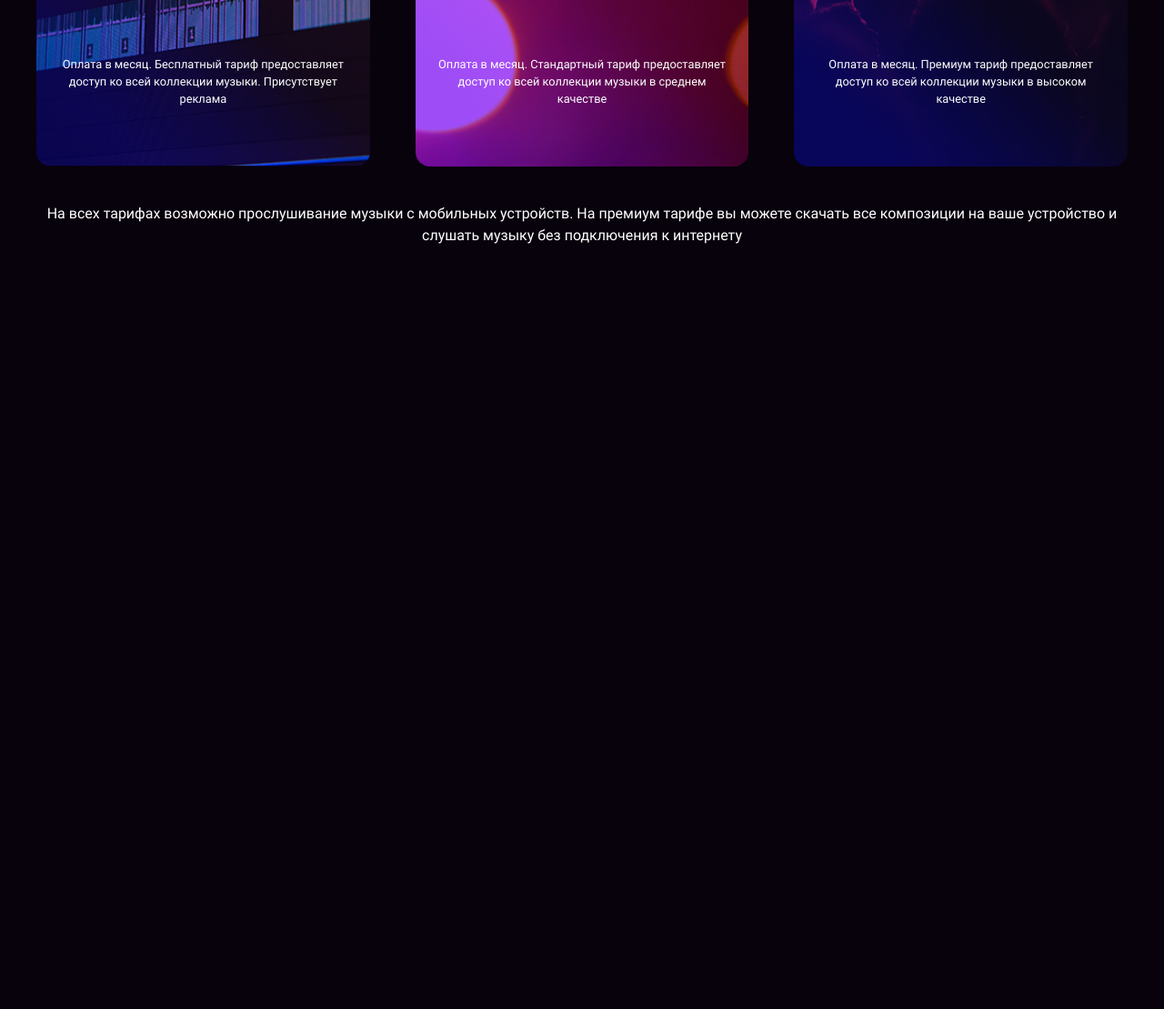
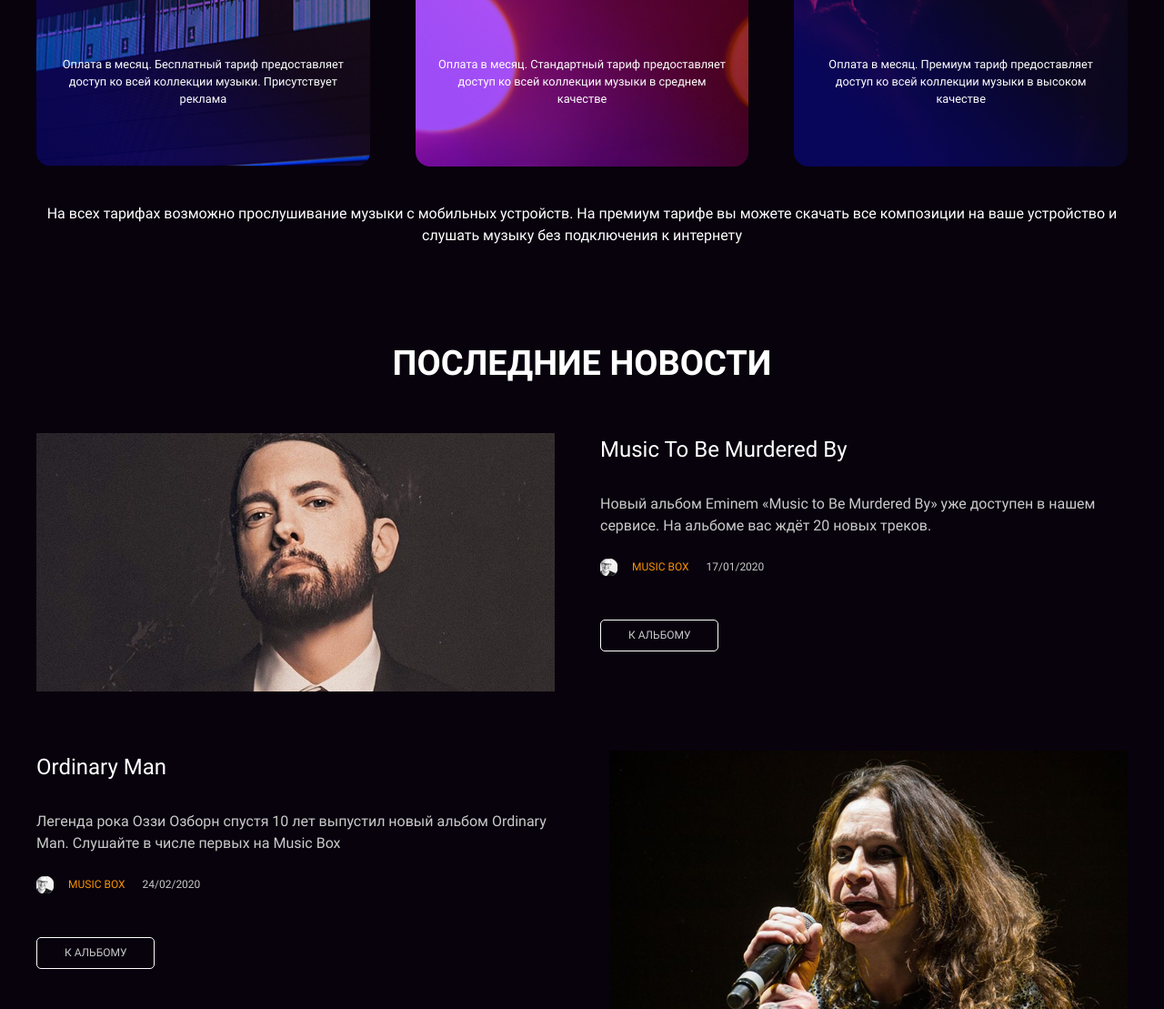
Before and after one commit to Dayana-mak/layout-designer-project-56, a website: page src/index.html in a window 1280 px wide. Shown: the part 1387-2496 px from the top of the page at 91% size. Before the commit the page ends 1658 px from the top, so only its background shows below. Drawn offline with Linux system fonts and the light colour scheme.

Commit message:
add page-news

```diff
--- a/src/index.html
+++ b/src/index.html
@@ -71,6 +71,39 @@
         <p class="pricing-container-footer">На всех тарифах возможно прослушивание музыки с мобильных устройств. На премиум тарифе вы можете скачать все композиции на ваше устройство и слушать музыку без подключения к интернету</p>
       </div>
     </section>
+    <section class="section-news">
+      <div class="container news-container" id="page-news">
+        <h2>Последние новости</h2>
+        <div class="news-item">
+          <img src="./images/artists/Music to Be Murdered By.png" alt="Eminem photo">
+          <div class="news-body">
+            <h3>Music to Be Murdered By</h3>
+            <p class="news-description">Новый альбом Eminem «Music to Be Murdered By» уже доступен в нашем сервисе. На альбоме вас ждёт 20 новых треков.</p>
+            <div class="news-footer">
+              <div class="news-author">
+                <span class="news-author-name">Music box</span>
+                <span class="news-author-date">17/01/2020</span>
+              </div>
+              <button href="#" class="button button-transparent button-news">К альбому</button>
+            </div>
+          </div>
+        </div>
+        <div class="news-item flex-row-reverse">
+          <img src="./images/artists/Ordinary Man.png" alt="Ozzy ozborn">
+          <div class="news-body">
+            <h3>Ordinary Man</h3>
+            <p class="news-description">Легенда рока Оззи Озборн спустя 10 лет выпустил новый альбом Ordinary Man. Слушайте в числе первых на Music Box</p>
+            <div class="news-footer">
+              <div class="news-author">
+                <span class="news-author-name">Music box</span>
+                <span class="news-author-date">24/02/2020</span>
+              </div>
+              <button href="#" class="button button-transparent button-news">К альбому</button>
+            </div>
+          </div>
+        </div>
+      </div>
+    </section>
   </main>
 </body>
 </html>
--- a/src/scss/app.scss
+++ b/src/scss/app.scss
@@ -2,4 +2,5 @@
 @import "general.scss";
 @import "header.scss";
 @import "section-description.scss";
-@import "section-pricing.scss"
+@import "section-pricing.scss";
+@import "section-news.scss";
--- a/src/scss/general.scss
+++ b/src/scss/general.scss
@@ -49,7 +49,7 @@ h3 {
 .container {
   max-width: 1200px;
   margin: 0 auto;
-  padding: 0 20px;
+  padding: 100px 20px 0 20px;
 }
 
 .link {
@@ -87,7 +87,7 @@ h3 {
   .container {
     box-sizing: border-box;
     width: 100%;
-    padding: 0 20px;
+    padding: 100px 20px 0 20px;
   }
 
 }
--- a/src/scss/header.scss
+++ b/src/scss/header.scss
@@ -8,6 +8,7 @@
   flex-wrap: wrap;
   align-items: center;
   font-size: 11px;
+  padding-top: 0;
 }
 
 .menu {
--- /dev/null
+++ b/src/scss/section-news.scss
@@ -0,0 +1,70 @@
+.news-container {
+  h2 {
+    margin-bottom: 48px;
+  }
+}
+
+.news-item {
+  display: flex;
+  gap: 50px;
+
+  &:not(:last-child) {
+    margin-bottom: 65px;
+  }
+}
+
+.news-body {
+  h3 {
+    margin-bottom: 30px;
+    text-align: left;
+    text-transform: capitalize;
+  }
+
+  .news-description {
+    margin-bottom: 24px;
+    color: $text-color;
+}
+}
+
+.news-author {
+  margin-bottom: 48px;
+  position: relative;
+  font-size: 12px;
+  line-height: 1.6;
+
+  &-name {
+    margin: 0 16px 0 35px;
+    text-transform: uppercase;
+    color: $orange;
+
+    &::before {
+      content: "";
+      background: url("../images/background/avatar.png");
+      position: absolute;
+      left: 0;
+      width: 19px;
+      height: 19px;
+    }
+  }
+
+  &-date {
+    color: $text-color;
+  }
+}
+
+.button-news {
+  padding: 16px 30px;
+  font-size: 12px;
+  line-height: 1.6px;
+  color: $text-color;
+}
+
+.flex-row-reverse {
+  flex-direction: row-reverse;
+}
+
+@media screen and (max-width: 1239px) {
+  .news-item {
+    flex-direction: column;
+  }
+}
--- a/src/scss/section-pricing.scss
+++ b/src/scss/section-pricing.scss
@@ -1,6 +1,4 @@
 .pricing-container {
-  padding-top: 100px;
-
   h2 {
     margin-bottom: 48px;
   }
@@ -42,8 +40,6 @@
       font-size: 32px;
       content: "руб.";
       text-transform: uppercase;
-      align-content: baseline;
-      margin-bottom: 40px;
     }
   }
 
@@ -64,6 +60,7 @@
   background-image: url("../images/background/subscribe_1.png");
   background-position: center;
   background-size: cover;
+  background-repeat: no-repeat;
 
 }
 
```
Also changed, not shown: src/css/app.css, src/images/background/avatar.png (renamed from src/images/icons/avatar.png), 1 other file.
